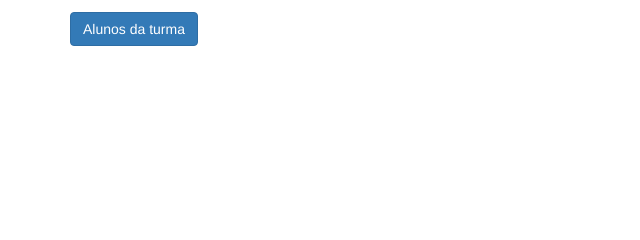
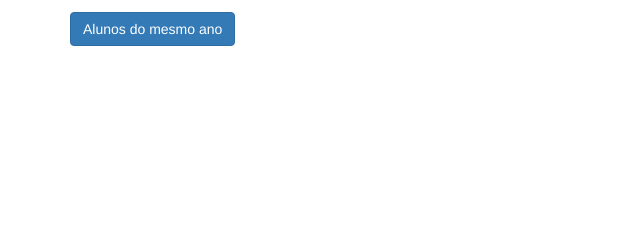
Before and after one commit to Jordan-Queiroz/progweb, a Yii app: template yii2-app-basic/views/aluno/view.php in a window 1280 px wide. Shown: the part 152-392 px from the top of the page, without its empty margins (0-640 px from the left). Run offline with PHP 8.4 and a stand-in for Yii, Linux system fonts and the light colour scheme; the template is opened without the code that fills it, so the values that code supplies are empty; some libraries are stand-ins or nearby versions.

Commit message:
Trabalho sobre Yii2

```diff
--- a/yii2-app-basic/models/Aluno.php
+++ b/yii2-app-basic/models/Aluno.php
@@ -79,4 +79,10 @@ class Aluno extends \yii\db\ActiveRecord
         $this->id_curso = $this->curso->nome;
     }
 
+    public function beforeSave($insert)
+    {
+        $this->nome = strtoupper($this->nome);
+        return parent::beforeSave($insert);
+    }
+
 }
--- a/yii2-app-basic/views/aluno/view.php
+++ b/yii2-app-basic/views/aluno/view.php
@@ -39,6 +39,6 @@ $this->params['breadcrumbs'][] = $this->title;
     ]) ?>
 
     <p>Em nossa base, existem <?= $queryCount ?> alunos de <?= $year ?></p>
-    <?= Html::a('Alunos da turma', ['turma', 'year' => $year], ['class' => 'btn btn-primary']) ?>
+    <?= Html::a('Alunos do mesmo ano', ['turma', 'year' => $year], ['class' => 'btn btn-primary']) ?>
 
 </div>
```
